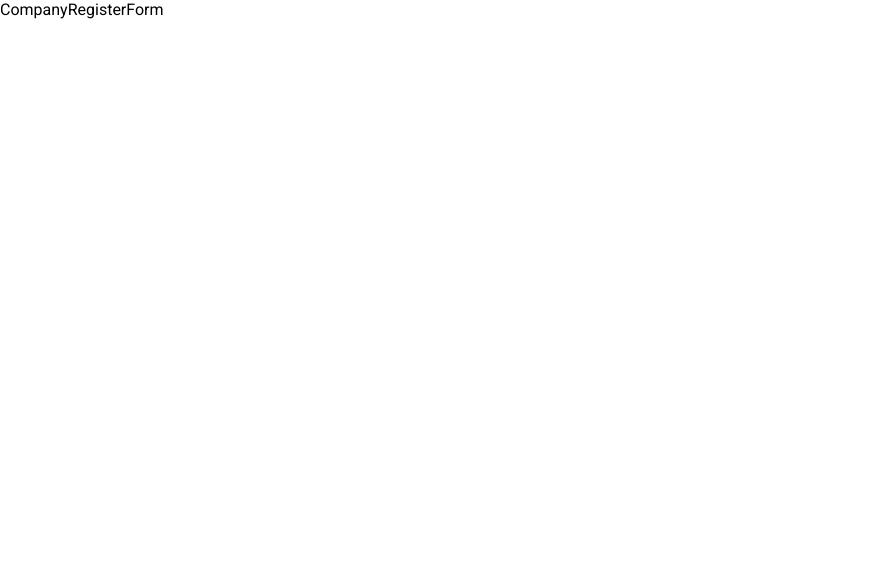
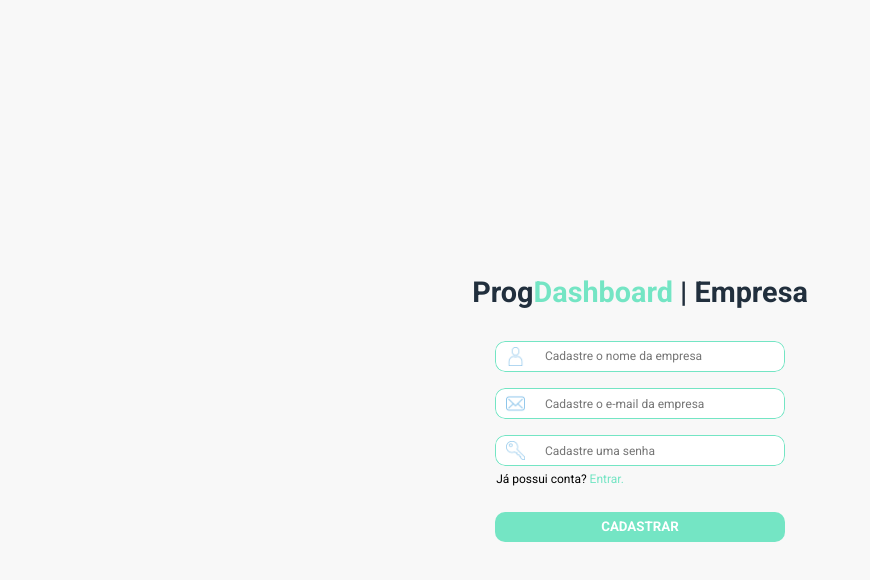
Before and after one commit to DannielSouza/progDashboard, a React (Create React App) app in the folder client/: page /companyAuth in a window 1280 px wide. Both pictures are taken after a click on the element "Registre-se.". Shown: the top 580 px of the page, without its empty margins (0-870 px from the left). Built offline with nearby package versions, Linux system fonts and the light colour scheme.

Commit message:
company register

```diff
--- a/client/src/components/CompanyRegisterForm.js
+++ b/client/src/components/CompanyRegisterForm.js
@@ -1,8 +1,73 @@
 import React from 'react'
+import emailIcon from './assets/mail.png'
+import keyIcon from './assets/key.png'
+import userIcon from './assets/user.png'
+import { companyRegister } from './helpers/Api'
+import { useDispatch } from 'react-redux'
+import {register} from '../redux/user/slice'
+import ErrorMessage from './ErrorMessage'
+import { useNavigate } from "react-router-dom";
+import style from "./styles/CompanyRegisterForm.module.css"
 
-const CompanyRegisterForm = () => {
+const CompanyRegisterForm = ({setScreen}) => {
+  const dispatch = useDispatch()
+  const navigate = useNavigate()
+  const [userData, setUserData] = React.useState({})
+  const [loading, setLoading] = React.useState(false)
+  const [error, setError] = React.useState(false)
+
+
+  function changeUserData({target}){
+    setUserData({...userData, [target.name]: target.value})
+  }
+
+  async function userRegisterFormSubmit(event){
+    event.preventDefault()
+    try {
+      setError(false)
+      setLoading(true)
+      const response = await companyRegister(userData)
+      localStorage.setItem("progMindAuth", JSON.stringify(response))
+      dispatch(register(response))
+      /* navigate("/") */
+    } catch (error) {
+      setError(error.response.data.error)
+    }finally{
+      setLoading(false)
+    }
+  }
+
+
   return (
-    <div>CompanyRegisterForm</div>
+    <form onSubmit={userRegisterFormSubmit} className={style.formContainer}>
+    {error && <ErrorMessage message={error}/>}
+
+    <h2 className={style.title}>Prog<span>Dashboard</span> | Empresa</h2>
+
+      <label className={style.labelItem}>
+          <img src={userIcon} alt="icone de uma pessoa"/>
+          <input autoComplete='off' onChange={changeUserData} required name='name' type="text" placeholder='Cadastre o nome da empresa'/>
+        </label>
+
+        <label className={style.labelItem}>
+          <img src={emailIcon} alt="icone de uma carta"/>
+          <input autoComplete='off' onChange={changeUserData} required name='email' type="email" placeholder='Cadastre o e-mail da empresa'/>
+        </label>
+
+        <label className={style.labelItem}>
+        <img src={keyIcon} alt="icone de uma chave"/>
+          <input autoComplete='off' onChange={changeUserData} required name='password' type="password" placeholder='Cadastre uma senha'/>
+        </label>
+
+        <p className={style.changeScreen}>Já possui conta? <span onClick={()=>setScreen("LOGIN")}>Entrar.</span></p>
+
+
+        {!loading ?
+        <button className={style.sendButton}>Cadastrar</button>
+        :
+        <button className={style.sendButtonDisabled}>Cadastrar</button>
+        }
+      </form>
   )
 }
 
--- a/client/src/components/helpers/Api.js
+++ b/client/src/components/helpers/Api.js
@@ -11,6 +11,14 @@ async function companyLogin(userData){
   return data;
 }
 
+/* REGISTER COMPANY */
+async function companyRegister(userData){
+  const response = await axios.post("http://localhost:8080/company/register", userData);
+  const data = await response.data;
+
+  return data;
+}
 
 
-export { companyLogin };
+
+export { companyLogin, companyRegister };
--- /dev/null
+++ b/client/src/components/styles/CompanyRegisterForm.module.css
@@ -0,0 +1,115 @@
+.formContainer{
+  height: 100vh;
+  display: flex;
+  flex-direction: column;
+  justify-content: center;
+  align-items: center;
+  padding: 2rem;
+  background: rgb(250, 250, 250);
+  border-radius: 0 20px 20px 0;
+  z-index: 99;
+  overflow: hidden;
+  background: #f8f8f8;
+}
+
+.title{
+  text-align: center;
+  color: #212F3D;
+  margin-bottom: 2rem;
+  margin-top: 1rem;
+  font-size: 1.8rem;
+}
+
+.title span{
+  color: #74E5C4;
+}
+
+.labelItem{
+  display: flex;
+  margin-bottom: 1rem;
+  overflow: hidden;
+  border-radius: 10px;
+  transition: .5s;
+  animation: animaAppearLeft .5s ease-in forwards;
+}
+
+.labelItem:hover{
+  box-shadow: 0 0 5px 2px#74E5C4;
+}
+
+.labelItem input{
+  border: none;
+  width: 250px;
+  border-radius: 0 10px 10px 0;
+  border: 1px solid #74E5C4;
+  border-left: none;
+  padding-left: 10px;
+  font-size: .75rem;
+  outline: none;
+}
+
+.labelItem img{
+  max-width: 40px;
+  padding: 5px 10px;
+  border-radius: 10px  0  0 10px;
+  background-color: white;
+  border: 1px solid #74E5C4;
+  border-right: none;
+}
+
+
+.changeScreen{
+  font-size: .75rem;
+  transform: translate(-80px, -10px);
+  margin-bottom: 1rem;
+  animation: animaAppear .8s ease-in forwards;
+}
+
+.changeScreen span{
+  color: #74E5C4;
+  cursor: pointer;
+}
+
+.sendButton,
+.sendButtonDisabled{
+  width: 290px;
+  height: 30px;
+  color: white;
+  font-weight: bold;
+  text-transform: uppercase;
+  border: none;
+  border-radius: 10px;
+  background-color: #74E5C4;
+  cursor: pointer;
+  transition: .5s;
+  animation: animaAppearLeft .5s ease-in forwards;
+}
+
+.sendButtonDisabled{
+  cursor: not-allowed;
+  background-color: #5E9499;
+}
+
+.sendButton:hover{
+  background-color: #028B71;
+}
+
+@keyframes animaAppearLeft{
+  from{
+    transform: translateX(-20px);
+    opacity: 0;
+  }
+  to{
+    transform: translateX(0);
+    opacity: initial;
+  }
+}
+
+@keyframes animaAppear{
+  from{
+    opacity: 0;
+  }
+  to{
+    opacity: initial;
+  }
+}
```
